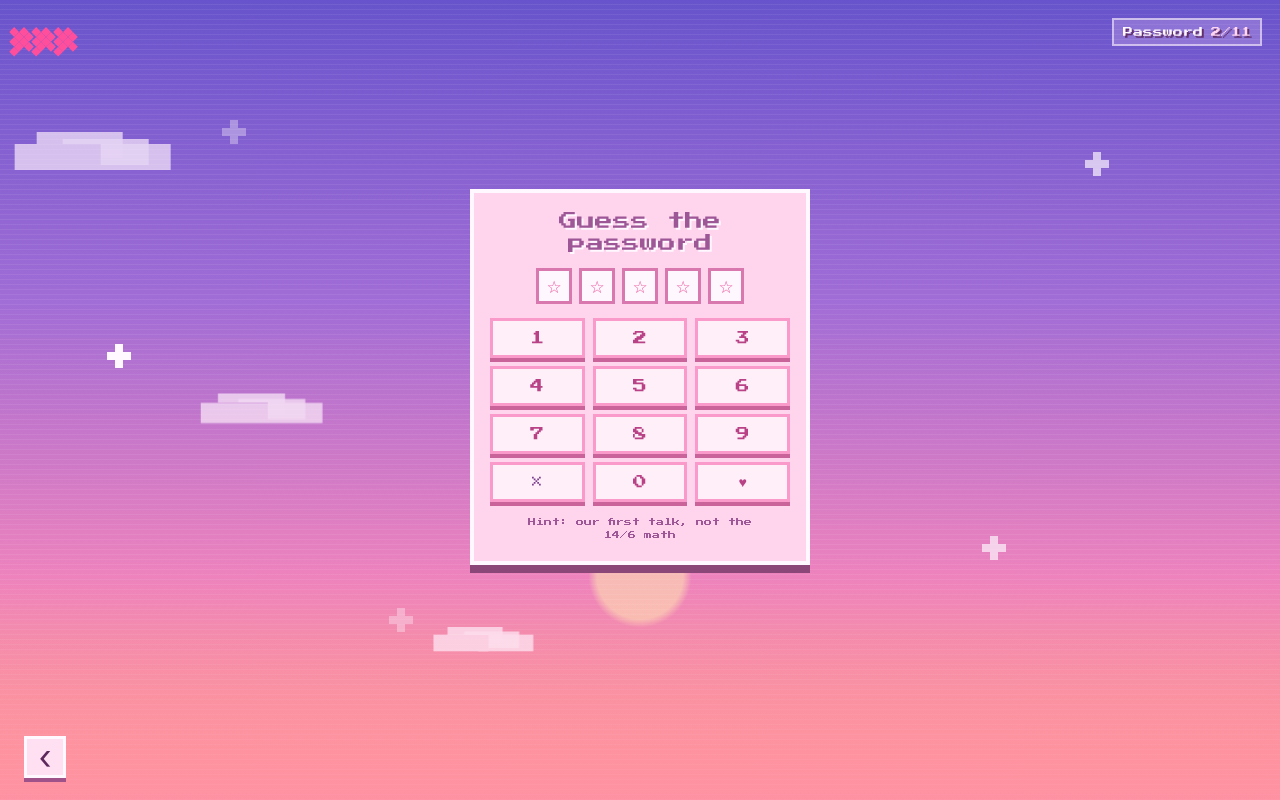
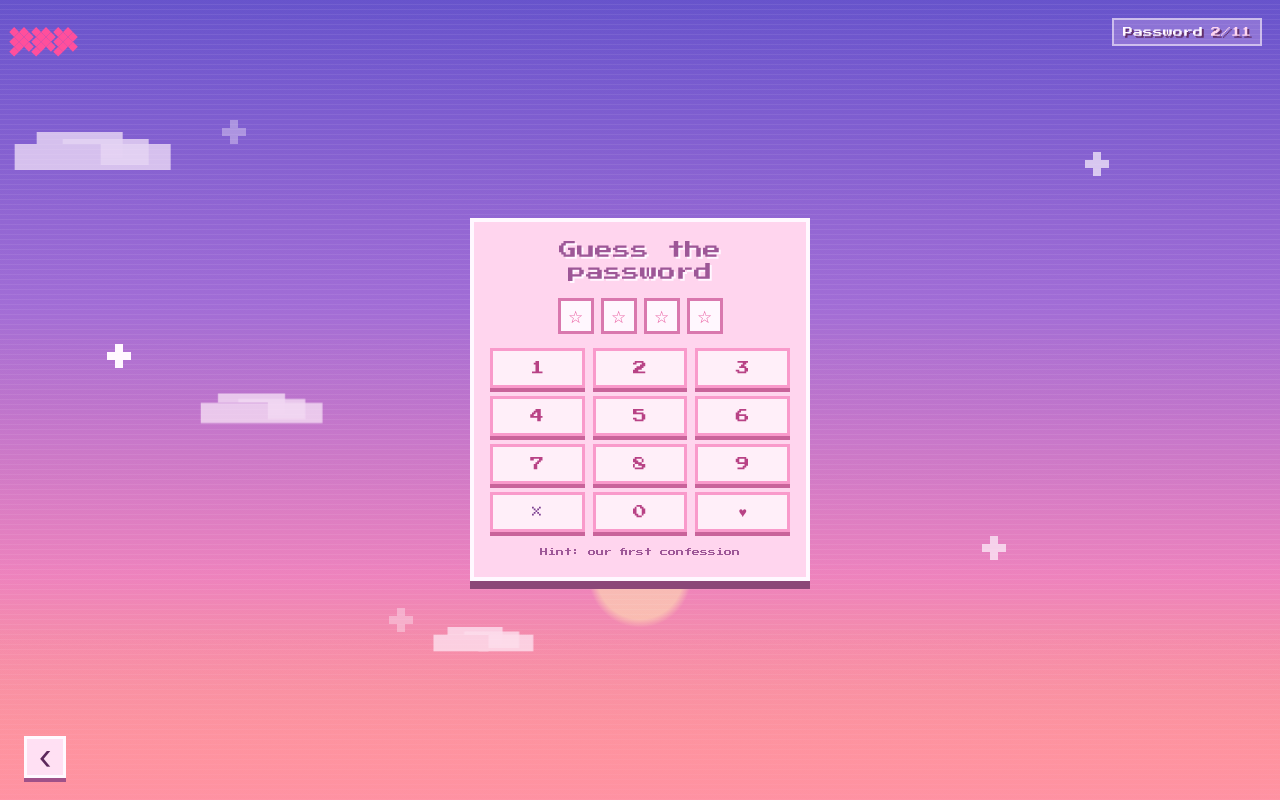
Before and after one commit to omarashraaf/malokas-world, a React (Vite) app: page / in a window 1280 px wide. Both pictures are taken after a click on the button "OPEN". Built offline with nearby package versions, Linux system fonts and the light colour scheme.

Commit message:
Refine password scene

```diff
--- a/src/App.css
+++ b/src/App.css
@@ -77,7 +77,7 @@
 
 .scene-password .scene-content {
   padding-top: 72px;
-  padding-bottom: 118px;
+  padding-bottom: 72px;
 }
 
 .scene-password .scene-nav {
@@ -386,9 +386,13 @@ p {
 }
 
 .password-box h2 {
+  height: 44px;
+  display: grid;
+  place-items: center;
   color: #9d5797;
   text-shadow: 2px 2px 0 #fff8ff;
   font-size: 18px;
+  line-height: 1.2;
 }
 
 .pass-display {
--- a/src/App.jsx
+++ b/src/App.jsx
@@ -14,7 +14,7 @@ const scenes = [
   'memories',
   'promise',
 ]
-const passcode = '18626'
+const passcode = '7826'
 
 const pageNames = {
   letter: 'Intro',
@@ -199,6 +199,8 @@ function PasswordScene({ onBack, onUnlock }) {
   const [status, setStatus] = useState('Guess the password')
 
   function pressKey(key) {
+    if (status === 'Unlocked') return
+
     const nextValue = key === 'clear' ? '' : `${input}${key}`.slice(0, passcode.length)
     setInput(nextValue)
     if (nextValue.length === passcode.length) {
@@ -233,7 +235,7 @@ function PasswordScene({ onBack, onUnlock }) {
             </button>
           ))}
         </div>
-        <p className="hint">Hint: our first talk, not the 14/6 math</p>
+        <p className="hint">Hint: our first confession</p>
       </div>
     </SceneShell>
   )
```
